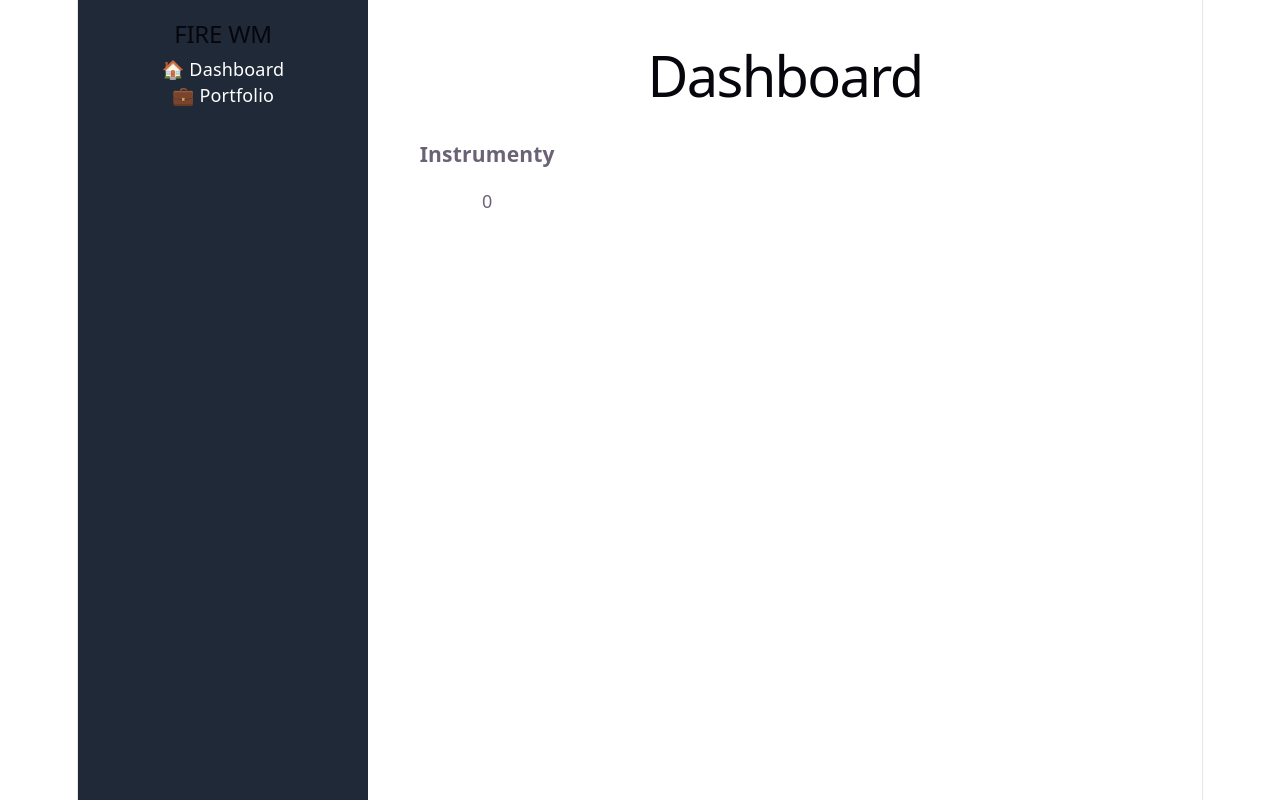
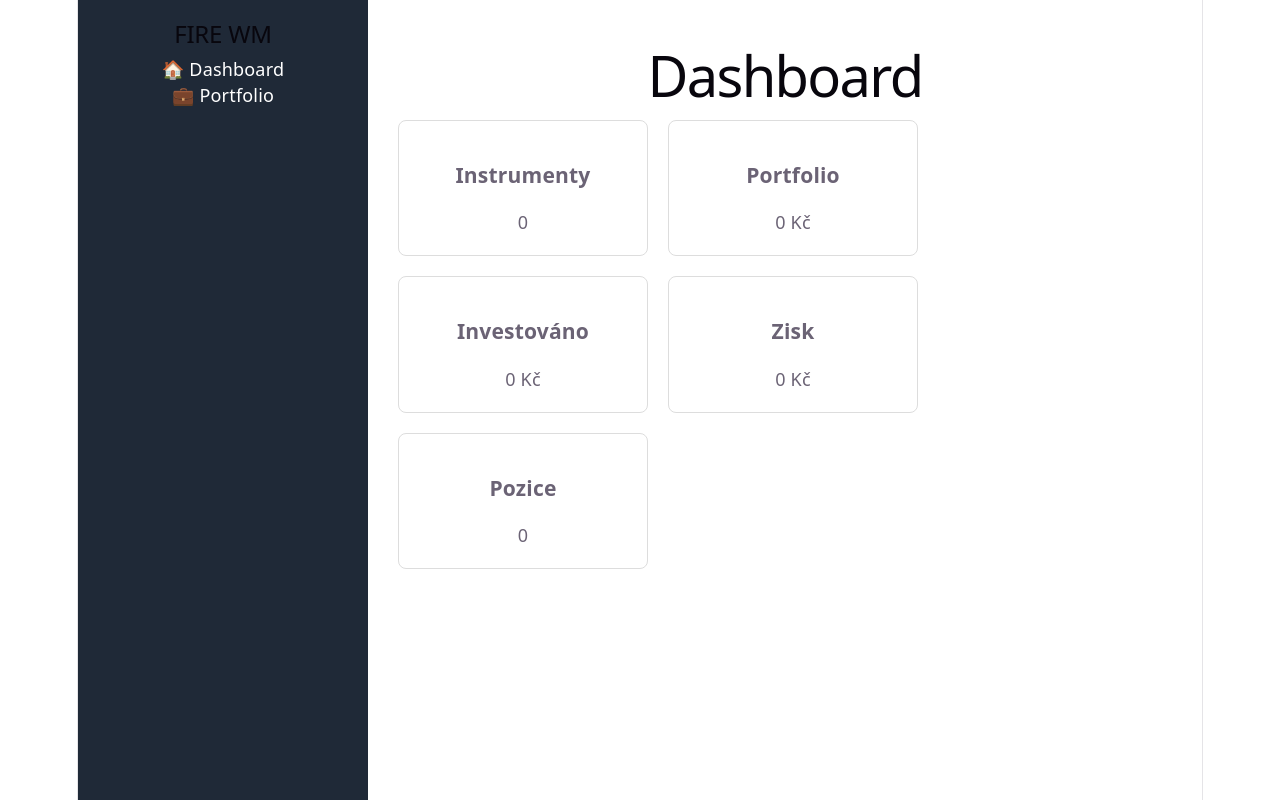
Before and after one commit to Dostal-Martin/fire-wealth-manager, a React (Vite) app: page / in a window 1280 px wide. Built offline with nearby package versions, Linux system fonts and the light colour scheme; no server answers; the database is empty.

Commit message:
Portfolio statistics dashboard

```diff
--- a/src/pages/Dashboard.tsx
+++ b/src/pages/Dashboard.tsx
@@ -1,13 +1,34 @@
 import { useEffect, useState } from 'react'
 import { getInstrumentCount } from '../services/dashboard'
+import { getPortfolioStats } from '../services/positions'
 
 export default function Dashboard() {
-  const [count, setCount] = useState(0)
+  const [instrumentCount, setInstrumentCount] = useState(0)
+
+  const [portfolioValue, setPortfolioValue] =
+    useState(0)
+
+  const [investedValue, setInvestedValue] =
+    useState(0)
+
+  const [profit, setProfit] = useState(0)
+
+  const [positionCount, setPositionCount] =
+    useState(0)
 
   useEffect(() => {
     async function load() {
-      const value = await getInstrumentCount()
-      setCount(value)
+      const instruments =
+        await getInstrumentCount()
+
+      const stats =
+        await getPortfolioStats()
+
+      setInstrumentCount(instruments)
+      setPortfolioValue(stats.portfolioValue)
+      setInvestedValue(stats.investedValue)
+      setProfit(stats.profit)
+      setPositionCount(stats.positionCount)
     }
 
     load()
@@ -20,16 +41,64 @@ export default function Dashboard() {
       <div
         style={{
           display: 'grid',
-          gridTemplateColumns: 'repeat(4,1fr)',
+          gridTemplateColumns:
+            'repeat(2, 250px)',
           gap: '20px',
           marginTop: '20px',
         }}
       >
-        <div>
-          <h3>Instrumenty</h3>
-          <p>{count}</p>
-        </div>
+        <Card
+          title="Instrumenty"
+          value={instrumentCount.toString()}
+        />
+
+        <Card
+          title="Portfolio"
+          value={`${portfolioValue.toLocaleString(
+            'cs-CZ'
+          )} Kč`}
+        />
+
+        <Card
+          title="Investováno"
+          value={`${investedValue.toLocaleString(
+            'cs-CZ'
+          )} Kč`}
+        />
+
+        <Card
+          title="Zisk"
+          value={`${profit.toLocaleString(
+            'cs-CZ'
+          )} Kč`}
+        />
+
+        <Card
+          title="Pozice"
+          value={positionCount.toString()}
+        />
       </div>
     </div>
   )
 }
+
+function Card({
+  title,
+  value,
+}: {
+  title: string
+  value: string
+}) {
+  return (
+    <div
+      style={{
+        border: '1px solid #ddd',
+        borderRadius: '8px',
+        padding: '20px',
+      }}
+    >
+      <h3>{title}</h3>
+      <p>{value}</p>
+    </div>
+  )
+}
--- /dev/null
+++ b/src/services/positions.ts
@@ -0,0 +1,30 @@
+import { supabase } from '../lib/supabase'
+
+export async function getPortfolioStats() {
+  const { data, error } = await supabase
+    .from('positions')
+    .select('*')
+
+  if (error) {
+    throw error
+  }
+
+  const portfolioValue = (data ?? []).reduce(
+    (sum, item) => sum + Number(item.current_value),
+    0
+  )
+
+  const investedValue = (data ?? []).reduce(
+    (sum, item) => sum + Number(item.total_cost),
+    0
+  )
+
+  const profit = portfolioValue - investedValue
+
+  return {
+    portfolioValue,
+    investedValue,
+    profit,
+    positionCount: data?.length ?? 0,
+  }
+}
```
